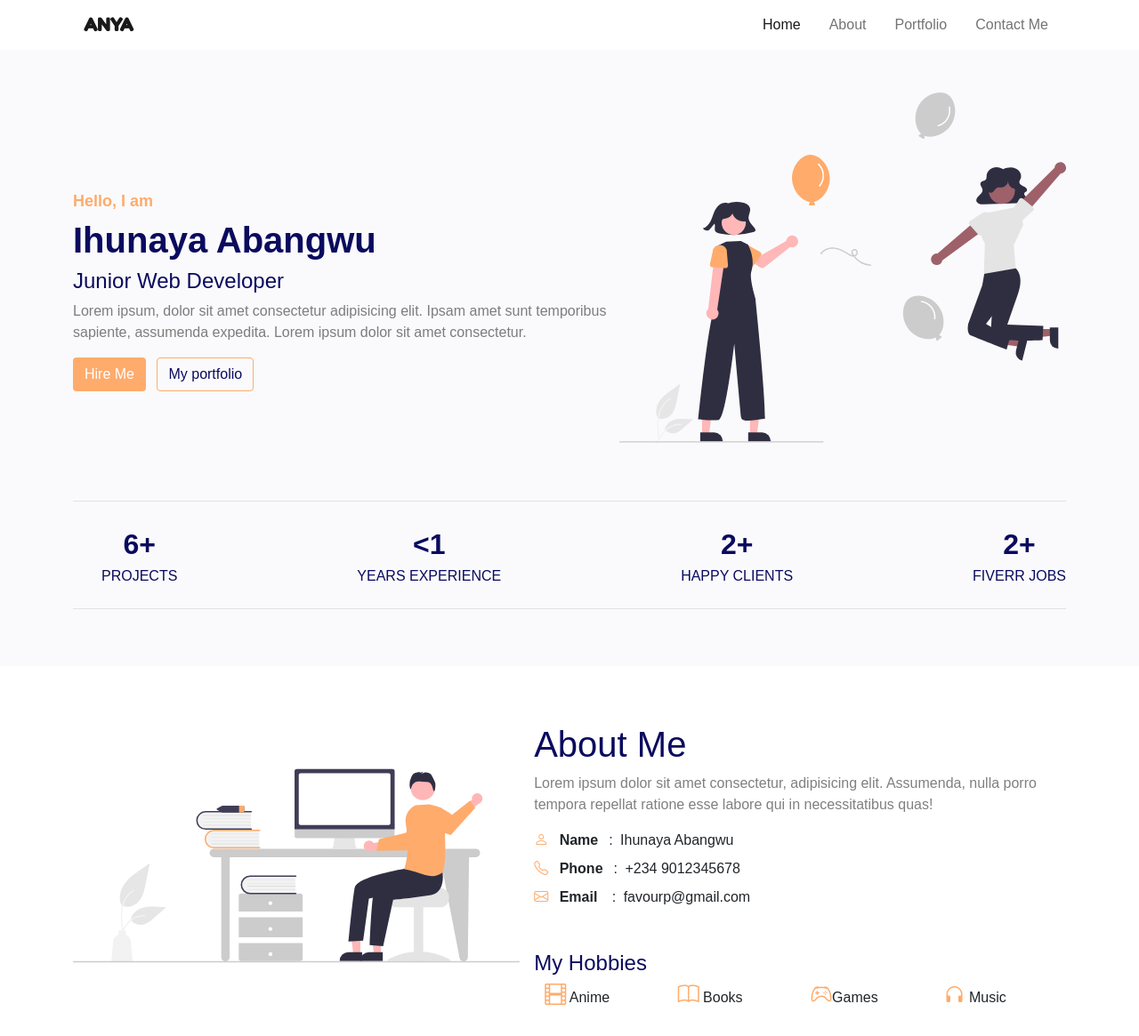
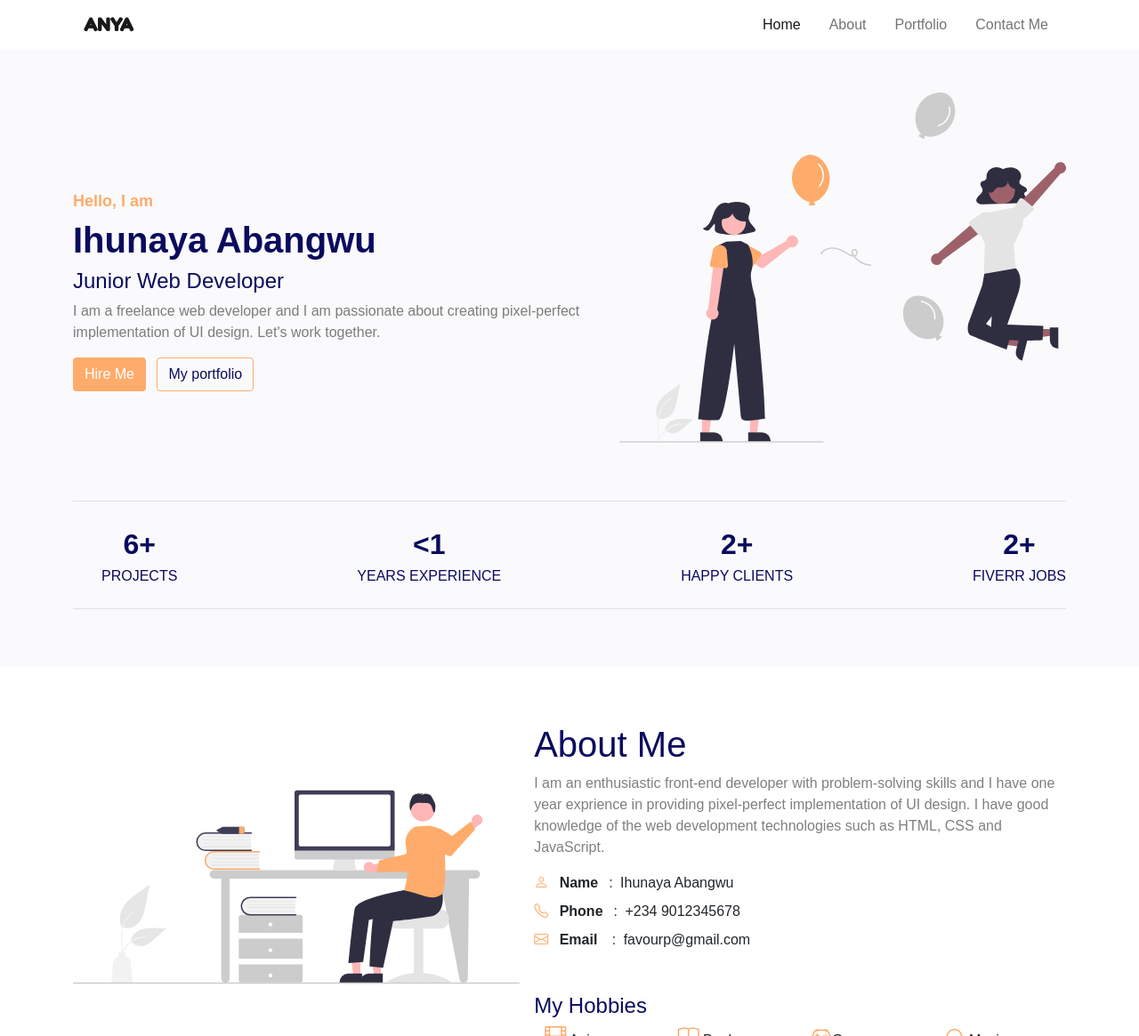
Before and after one commit to Favvie/HNG-RESUME-TASK, a plain HTML site: page index.html in a window 1280 px wide. Shown: the top 1165 px of the page at 89% size. Drawn offline with nearby package versions, Linux system fonts and the light colour scheme.

Commit message:
UX changes

```diff
--- a/index.html
+++ b/index.html
@@ -67,9 +67,8 @@
 						<h1 class="fw-bold" style="color: #0a0b5e">Ihunaya Abangwu</h1>
 						<h4 style="color: #0a0b5e">Junior Web Developer</h4>
 						<p class="text-black-50 mb-3">
-							Lorem ipsum, dolor sit amet consectetur adipisicing elit. Ipsam
-							amet sunt temporibus sapiente, assumenda expedita. Lorem ipsum
-							dolor sit amet consectetur.
+							I am a freelance web developer and I am passionate about creating
+							pixel-perfect implementation of UI design. Let's work together.
 						</p>
 						<a href="#contact" class="btn hire-me text-white me-2">Hire Me</a>
 						<a href="#portfolio" class="btn portfolio" style="color: #0a0b5e">
@@ -121,9 +120,10 @@
 				<div class="ms-3">
 					<h1 style="color: #0a0b5e">About Me</h1>
 					<p class="text-black-50">
-						Lorem ipsum dolor sit amet consectetur, adipisicing elit. Assumenda,
-						nulla porro tempora repellat ratione esse labore qui in
-						necessitatibus quas!
+						I am an enthusiastic front-end developer with problem-solving skills
+						and I have one year exprience in providing pixel-perfect
+						implementation of UI design. I have good knowledge of the web
+						development technologies such as HTML, CSS and JavaScript.
 					</p>
 
 					<ul class="list-unstyled">
```
